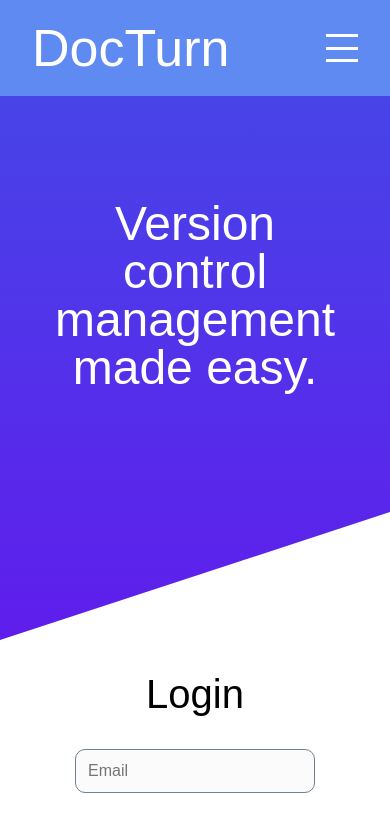
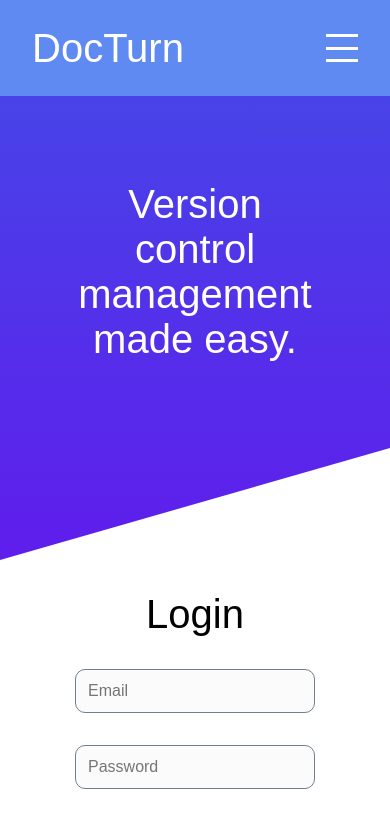
Before and after one commit to nicolecevey/docturn, a React (Create React App) app: page / in a window 390 px wide. Shown: the top 823 px of the page. Built offline with nearby package versions, Linux system fonts and the light colour scheme; no server answers.

Commit message:
Making changes to mobile homepage

```diff
--- a/src/App.scss
+++ b/src/App.scss
@@ -1,4 +1,5 @@
 @use "./styles/partials/variables" as *;
+@use "./styles/partials/mixins" as *;
 
 * {
     margin: 0;
@@ -11,9 +12,13 @@ a {
 }
 
 h1 {
-    font-size: 3.25rem;
+    font-size: 2.5rem;
     font-weight: 500;
     letter-spacing: 0;
+
+    @include tablet {
+        font-size: 3.25rem;
+    }
 }
 
 h3 {
--- a/src/components/AddDocumentForm/AddDocumentForm.js
+++ b/src/components/AddDocumentForm/AddDocumentForm.js
@@ -2,16 +2,12 @@ import "./AddDocumentForm.scss";
 import { Link } from "react-router-dom";
 import { addDoc, collection, getFirestore }  from "firebase/firestore";
 import { useHistory } from "react-router-dom";
-import React, { useEffect, useState } from "react";
+import React, { useState } from "react";
 
 function AddDocumentForm() {
   let history = useHistory()
 
   const [error, setError] = useState("");
-
-  const changeHandler = () => {
-    setError("")
-  }
 
   const submitHandler = (event) => {
     event.preventDefault();
@@ -66,7 +62,6 @@ function AddDocumentForm() {
               type="text"
               className={error ? "error-input__add-document" : "add-form__input"}
               name="title"
-              onKeyDown={changeHandler}
             ></input>
           </label>
           <p className="add-form__label add-form__label--status">Document Status<span className={error ? "add-form__label--error" : "add-form__label--hidden"}>*</span></p>
@@ -76,7 +71,6 @@ function AddDocumentForm() {
               name="status"
               value="Open"
               className="add-form__radio"
-              onClick={changeHandler}
             ></input>{" "}
             Open
             <input
@@ -84,7 +78,6 @@ function AddDocumentForm() {
               name="status"
               value="Closed"
               className="add-form__radio"
-              onClick={changeHandler}
             ></input>{" "}
             Closed
           </label>
@@ -94,7 +87,6 @@ function AddDocumentForm() {
               className={error ? "error-input__add-document" : "add-form__input"}
               type="number"
               name="version"
-              onKeyDown={changeHandler}
             ></input>
           </label>
           <p className="add-form__label add-form__label--toReview">Waiting for your review<span className={error ? "add-form__label--error" : "add-form__label--hidden"}>*</span></p>
@@ -104,7 +96,6 @@ function AddDocumentForm() {
               name="toReview"
               value="Yes"
               className="add-form__radio"
-              onClick={changeHandler}
             ></input>{" "}
             Yes
             <input
@@ -112,7 +103,6 @@ function AddDocumentForm() {
               name="toReview"
               value="No"
               className="add-form__radio"
-              onClick={changeHandler}
             ></input>{" "}
             No
           </label>
@@ -122,7 +112,6 @@ function AddDocumentForm() {
               type="text"
               className="add-form__input"
               name="reviewerName"
-              onKeyDown={changeHandler}
             ></input>
           </label>
           <label className="add-form__label"> Date Last Reviewed
@@ -130,7 +119,6 @@ function AddDocumentForm() {
               type="date"
               name="dateLastReviewed"
               className={error ? "error-input__add-document" : "add-form__input"}
-              onClick={changeHandler}
             ></input>
           </label>
           <button type="submit" className="add-form__add-button">
--- a/src/components/DocumentsList/DocumentsList.scss
+++ b/src/components/DocumentsList/DocumentsList.scss
@@ -7,6 +7,7 @@
     padding: 2rem 1rem 4rem 1rem;
     display: flex;
     flex-direction: column;
+    background-color: $primary-background-color;
 
     @include tablet {
         padding: 2rem 2rem 4rem 2rem;
@@ -45,7 +46,7 @@
         align-items: center;
         gap: 1.75rem;
         height: 2.75rem;
-        width: 23rem;
+        width: 22rem;
         border-radius: 25px;
         font-size: 1.25rem;
         border: none;
@@ -53,6 +54,10 @@
         // border: 1px solid #D7D7D7;
         // position: absolute;
         color: $CTA-font-color;
+
+        @include tablet {
+            width: 23rem;
+        }
     }
 
     &__text {
--- a/src/components/HomeHero/HomeHero.js
+++ b/src/components/HomeHero/HomeHero.js
@@ -3,7 +3,7 @@ import "./HomeHero.scss";
 function HomeHero() {
     return (
         <main className="hero">
-            <p className="hero__tagline">Version control management made easy.</p>
+            <h1 className="hero__tagline">Version control management made easy.</h1>
         </main>
     )
 }
--- a/src/components/HomeHero/HomeHero.scss
+++ b/src/components/HomeHero/HomeHero.scss
@@ -2,17 +2,18 @@
 
 .hero {
     background: linear-gradient(#434BE7, #5f1dec);
-    height: 40rem;
+    height: 35rem;
     width: 100%;
     display: flex;
     flex-direction: column;
     align-items: center;
     justify-content: center;
-    padding-top: 2rem;
+    padding-top: 4rem;
     clip-path: polygon(0% 0%, 100% 0%,100% 80%,0% 100%);
 
     @include tablet {
         padding-top: 5rem;
+        height: 40rem;
     }
 
     &__tagline {
@@ -21,11 +22,5 @@
         margin-top: -5rem;
         color: white;
         font-weight: 100;
-        font-size: 3rem;
-        line-height: 3rem;
-
-        @include tablet{
-            padding: 5rem;
-        }
     }
 }
```
Also changed, not shown: src/firebase.js (+0 -23 lines), src/Contexts/AuthContext.js (line endings or trailing spaces), 1 other file (tests, documents, lock files or other folders).
